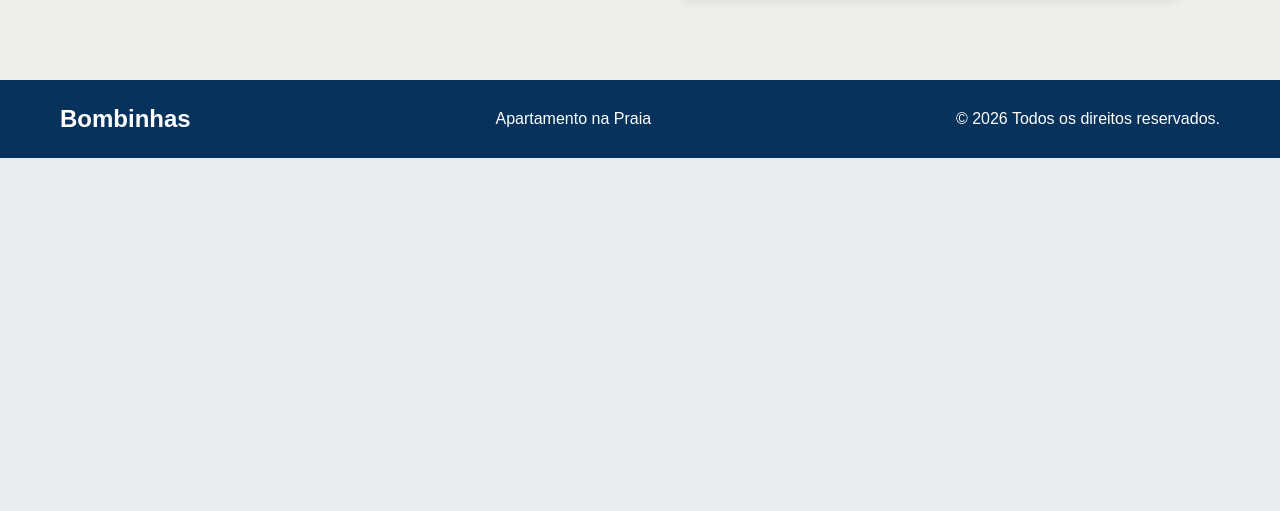
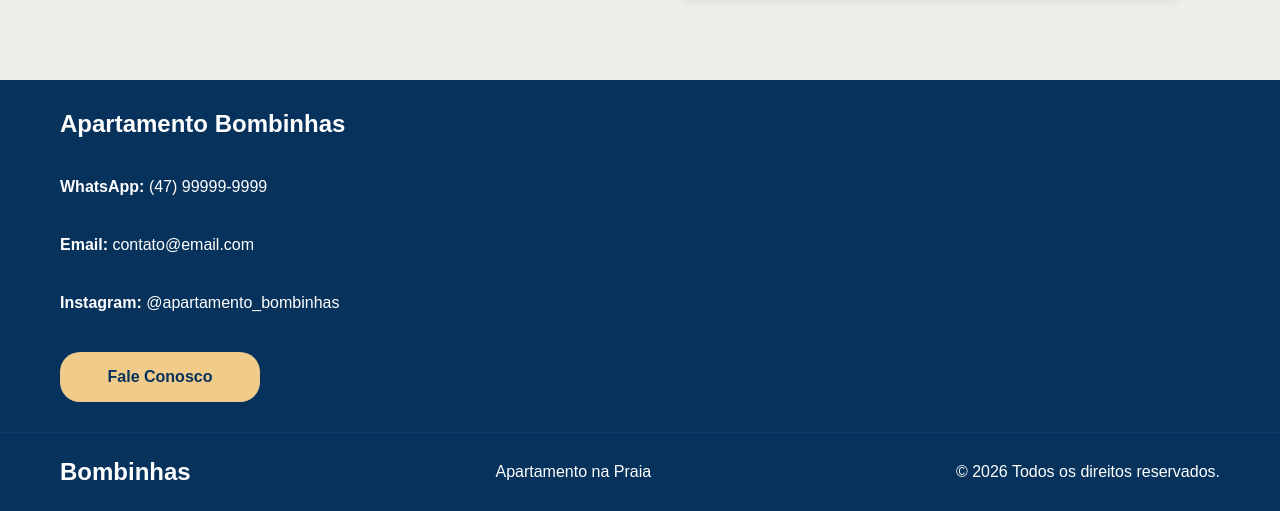
Before and after one commit to luissmedina-dev/beach-apartment-booking-system, a PHP site: page /public/index.php in a window 1280 px wide. Shown: the part 2450-2961 px from the top of the page. Before the commit the page ends 2608 px from the top, so only its background shows below. Run offline with PHP 8.4, Linux system fonts and the light colour scheme.

Commit message:
Add public pages and site navigation

```diff
--- a/assets/css/footer.css
+++ b/assets/css/footer.css
@@ -1,3 +1,57 @@
+.contact-information {
+    display: block;
+    text-align: start;
+    padding: 10px;
+    background-color: var(--primary-color);
+    color: #FFF;
+    padding-left: 60px;
+
+    border-bottom: 1px solid #0A3E72;
+}
+
+.contact-information h3 {
+    padding: 20px 0px ;
+    font-size: 24px;
+    font-weight: bold;
+}
+
+.contact-information p {
+    padding: 20px 0px;
+}
+
+.contact-btn{
+    padding-bottom: 20px;
+}
+
+.contact-btn a{
+    display: inline-flex;
+
+    justify-content: center;
+    align-items: center;
+
+    margin-top: 20px;
+
+    width: 200px;
+    height: 50px;
+
+    background-color: #F0CB8A;
+
+    border-radius: 20px;
+
+    color: var(--primary-color);
+    text-decoration: none;
+
+    font-size: 16px;
+    font-weight: bold;
+
+    transition: .3s;
+}
+
+.contact-btn a:hover {
+    transform: translateY(-2px);
+    box-shadow: 0 15px 40px rgba(0,0,0,0.5);
+}
+
 .footer {
     background-color: var(--primary-color);
     color: white;
--- a/assets/css/style.css
+++ b/assets/css/style.css
@@ -14,3 +14,7 @@ body {
     --text-color: #2C2C2C;
     --white-color: #FFFFFF;
 }
+
+html {
+    scroll-behavior: smooth;
+}
--- a/public/index.php
+++ b/public/index.php
@@ -9,7 +9,9 @@
     <div class="hero-content">
         <h1>Apartamento em Bombinhas-SC</h1>
         <p>Conforto e tranquilidade para suas férias na praia</p>
-        <button>Ver Disponibilidade</button>
+        <form action="../public/availability.php">
+            <button>Ver Disponibilidade</button>
+        </form>
     </div>
 </section>
 
--- a/templates/footer.php
+++ b/templates/footer.php
@@ -1,3 +1,12 @@
+<div class="contact-information" id="contact">
+    <h3>Apartamento Bombinhas</h3>
+    <p><strong>WhatsApp:</strong> (47) 99999-9999</p>
+    <p><strong>Email:</strong> contato@email.com</p>
+    <p><strong>Instagram:</strong> @apartamento_bombinhas</p>
+    <div class="contact-btn">
+        <a href="https://wa.me/5547999999999" target="_blank"> Fale Conosco </a>
+    </div>
+</div>
 <footer class="footer">
     <div class="footer-brand">
         <h3>Bombinhas</h3>
--- a/templates/navbar.php
+++ b/templates/navbar.php
@@ -4,6 +4,6 @@
         <li><a href="../public/gallery.php" class="active">Fotos</a></li>
         <li><a href="../public/availability.php" class="active">Disponibilidade</a></li>
         <li><a href="../public/rules.php" class="active">Regras</a></li>
-        <li><a href="../public/request_reservation.php" class="active">Contato</a></li>
+        <li><a href="../public/index.php#contact" class="active">Contato</a></li>
     </ul>
 </nav>
```
